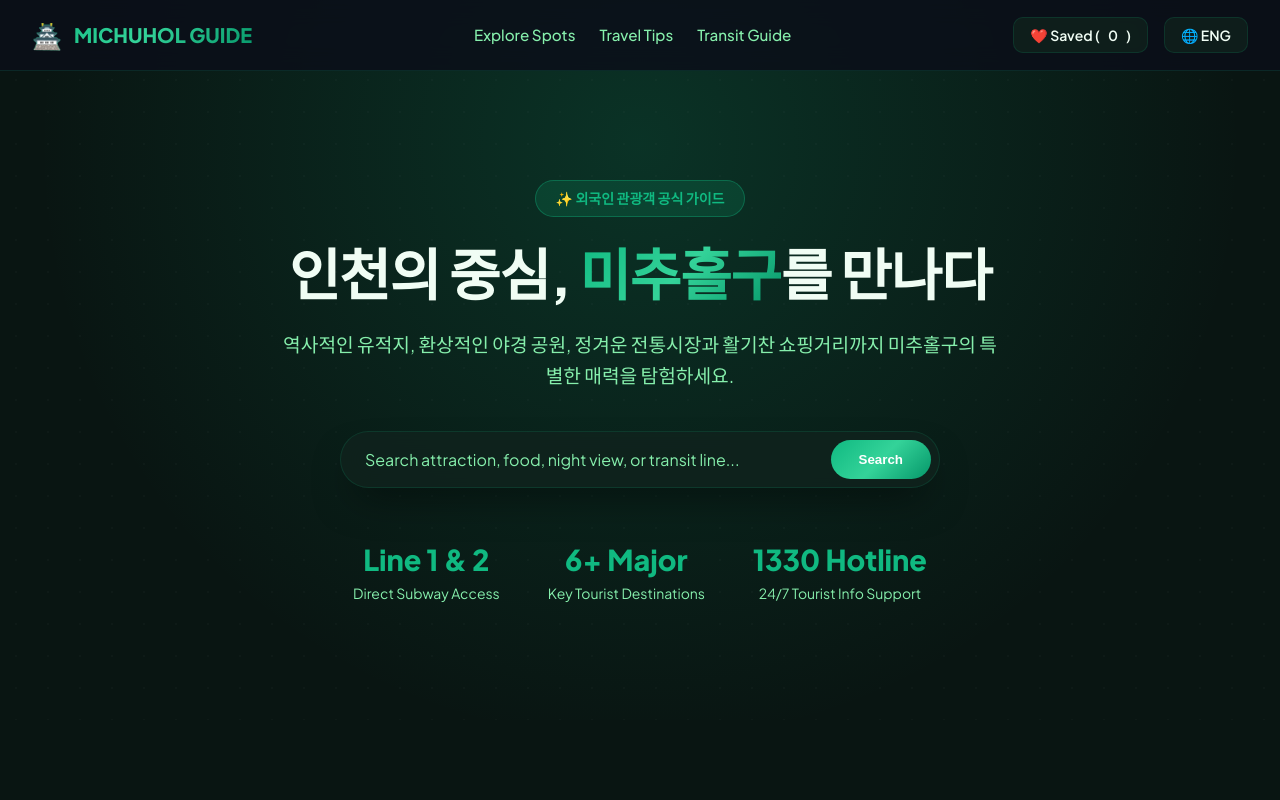
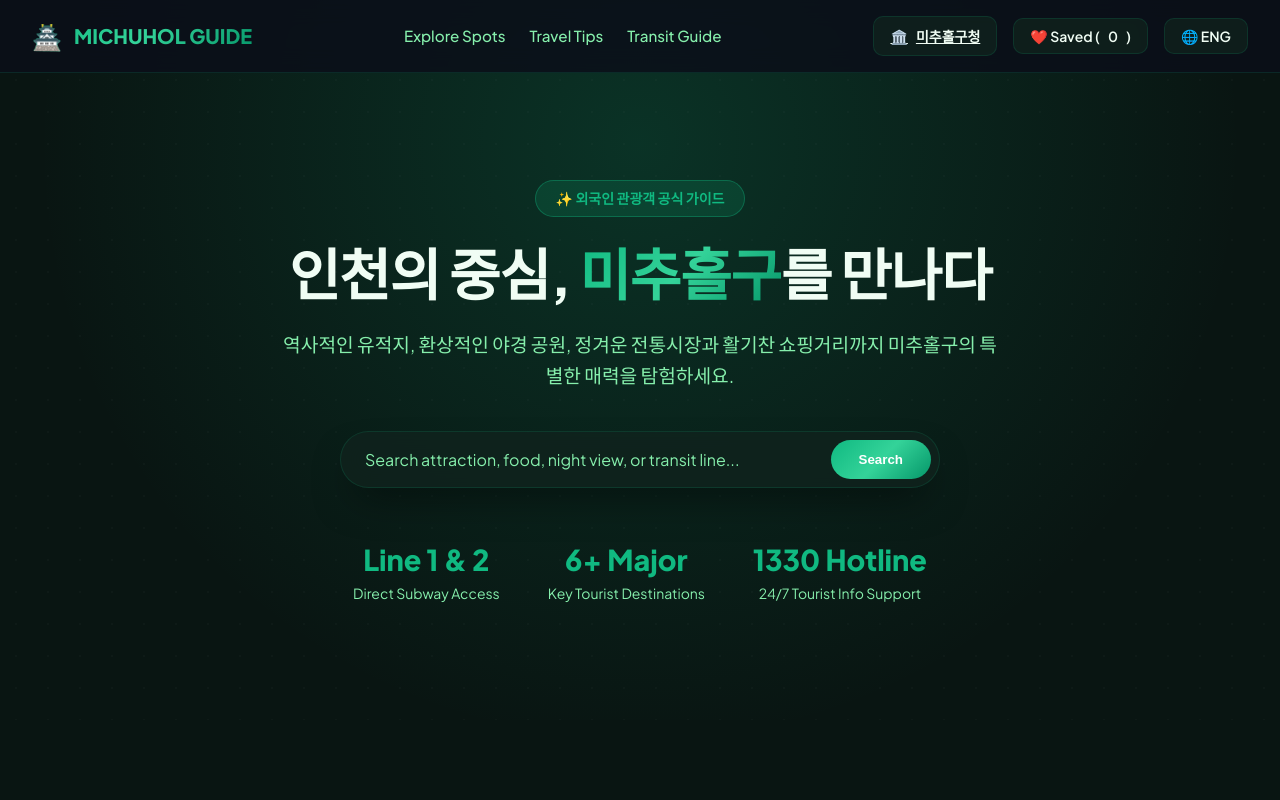
Before and after one commit to moon922/ex1, a plain HTML site: page index.html in a window 1280 px wide. Both pictures are taken after a click on the button "🌐 KOR". Shown: the top 800 px of the page. Drawn offline with Linux system fonts and the light colour scheme.

Commit message:
구청버튼 추가
구청버튼 추가

```diff
--- a/index.html
+++ b/index.html
@@ -33,6 +33,9 @@
       </nav>
 
       <div class="nav-actions">
+        <a href="https://www.michuhol.go.kr" target="_blank" rel="noopener noreferrer" class="btn-icon" title="Visit Michuhol-gu Office">
+          🏛️ <span id="office-btn-text">Michuhol Office</span>
+        </a>
         <button id="fav-toggle-btn" class="btn-icon" title="View Saved Spots">
           ❤️ Saved (<span id="fav-count">0</span>)
         </button>
--- a/script.js
+++ b/script.js
@@ -353,4 +353,9 @@ function updatePageLanguageText() {
   document.getElementById('hero-desc').textContent = isEn
     ? 'Explore historic heritage, glowing night park views, authentic traditional food markets, and vibrant shopping streets in Incheon Michuhol-gu.'
     : '역사적인 유적지, 환상적인 야경 공원, 정겨운 전통시장과 활기찬 쇼핑거리까지 미추홀구의 특별한 매력을 탐험하세요.';
+
+  const officeBtnText = document.getElementById('office-btn-text');
+  if (officeBtnText) {
+    officeBtnText.textContent = isEn ? 'Michuhol Office' : '미추홀구청';
+  }
 }
```
